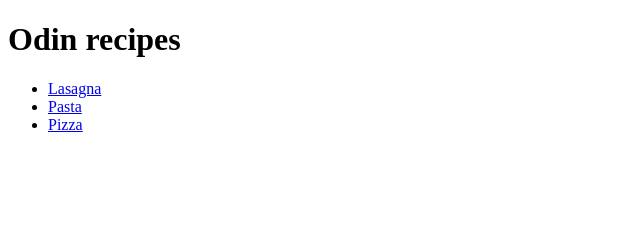
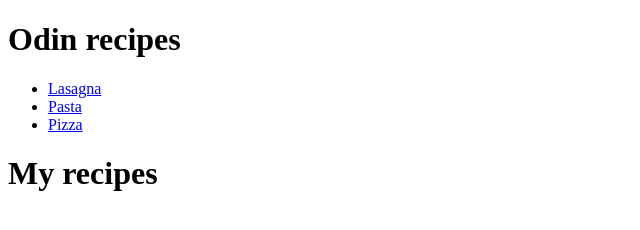
Before and after one commit to Oblakoru/odin-recipes, a plain HTML site: page index.html in a window 1280 px wide. Shown: the whole page, without its empty margins (0-640 px from the left). Drawn offline with Linux system fonts and the light colour scheme.

Commit message:
Testiranje GIT

```diff
--- a/index.html
+++ b/index.html
@@ -19,5 +19,8 @@
             <a href="/recipes/pizza.html">Pizza</a>
         </li>
     </ul>
+    <h1>
+        My recipes
+    </h1>
 </body>
 </html>
```
